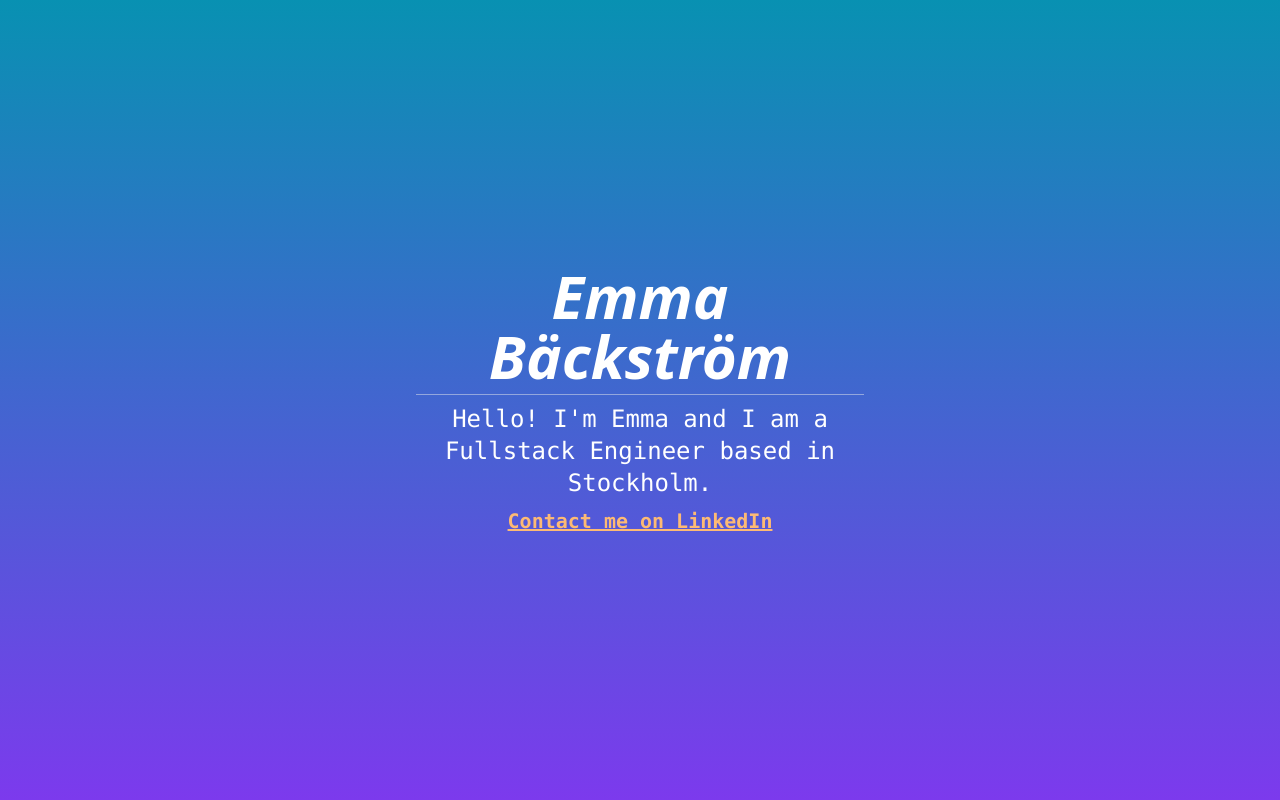
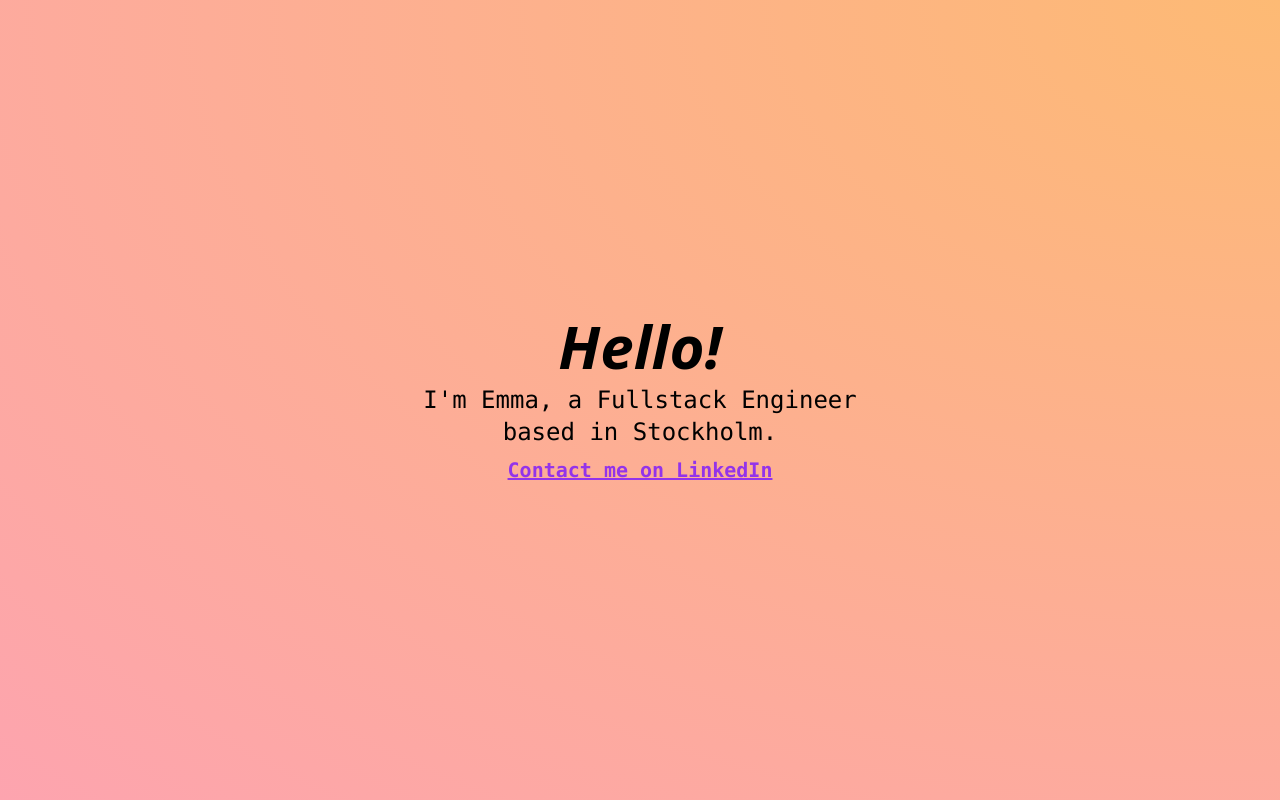
Before and after one commit to emmabckstrm/emmabackstrom.com, a Next.js app: page / in a window 1280 px wide. Built offline with nearby package versions, Linux system fonts and the light colour scheme.

Commit message:
fix: update design on start page

```diff
--- a/components/Head.tsx
+++ b/components/Head.tsx
@@ -5,7 +5,7 @@ const URL = "https://emmabackstrom.com/";
 const TITLE = "Emma Bäckström";
 const DESCRIPTION = "Frontend/fullstack Engineer";
 
-function Head({ children }: { children?: ReactNode }) {
+export const Head = ({ children }: { children?: ReactNode }) => {
   return (
     <>
       <NextHead>
@@ -41,6 +41,4 @@ function Head({ children }: { children?: ReactNode }) {
       {children}
     </>
   );
-}
-
-export default Head;
+};
--- a/components/index.ts
+++ b/components/index.ts
@@ -1,3 +1 @@
-import Head from "./Head";
-
-export { Head };
+export { Head } from "./Head";
--- a/pages/index.tsx
+++ b/pages/index.tsx
@@ -1,20 +1,25 @@
 import { Head } from "../components";
 
-const Index = () => (
+const Index = () => {
+  const gradient =
+    "bg-[radial-gradient(ellipse_at_top_right,_var(--tw-gradient-stops))] from-orange-300 to-rose-300";
+
+  return (
     <>
       <Head />
-    <div className="text-center bg-gradient-to-b from-cyan-600 to-violet-600 w-full h-full flex flex-col items-center justify-center">
-      <div className="text-white w-10/12 sm:max-w-xs md:max-w-md space-y-2">
+      <div
+        className={`text-center w-full h-full flex flex-col items-center justify-center ${gradient}`}
+      >
+        <div className="text-black w-10/12 sm:max-w-xs md:max-w-md space-y-2">
           <h1 className="font-bold text-3xl md:text-6xl italic capitalize">
-          emma bäckström
+            hello!
           </h1>
-        <hr className="opacity-50"></hr>
           <p className="text-lg md:text-2xl font-mono">
-          Hello! I'm Emma and I am a Fullstack Engineer based in Stockholm.
+            I'm Emma, a Fullstack Engineer based in Stockholm.
           </p>
           <p className="md:text-xl font-mono">
             <a
-            className="underline text-orange-300 font-bold hover:tracking-widest transition-all"
+              className="underline text-purple-600 font-bold hover:tracking-widest transition-all"
               href="https://www.linkedin.com/in/emmabackstrom"
             >
               Contact me on LinkedIn
@@ -24,5 +29,6 @@ const Index = () => (
       </div>
     </>
   );
+};
 
 export default Index;
```
Also changed, not shown: 1 other file (tests, documents, lock files or other folders). Lines whose indentation alone changed are shown as unchanged.
